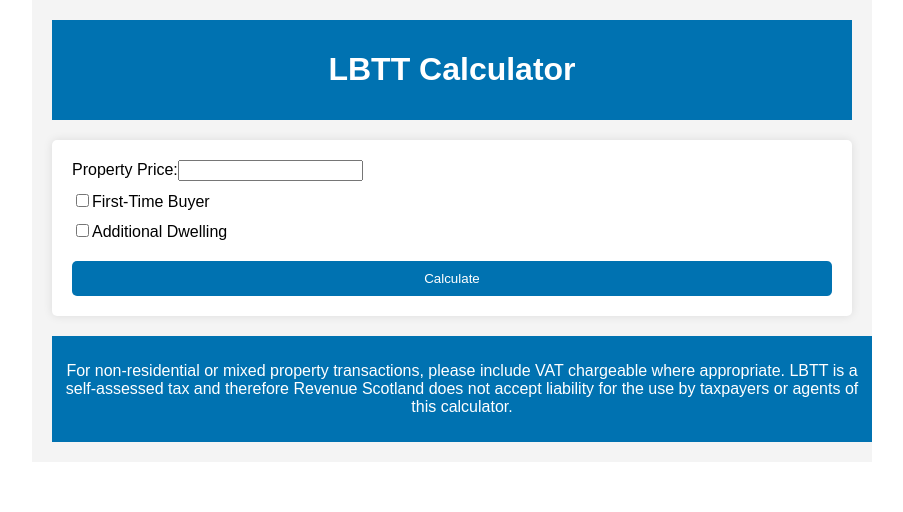
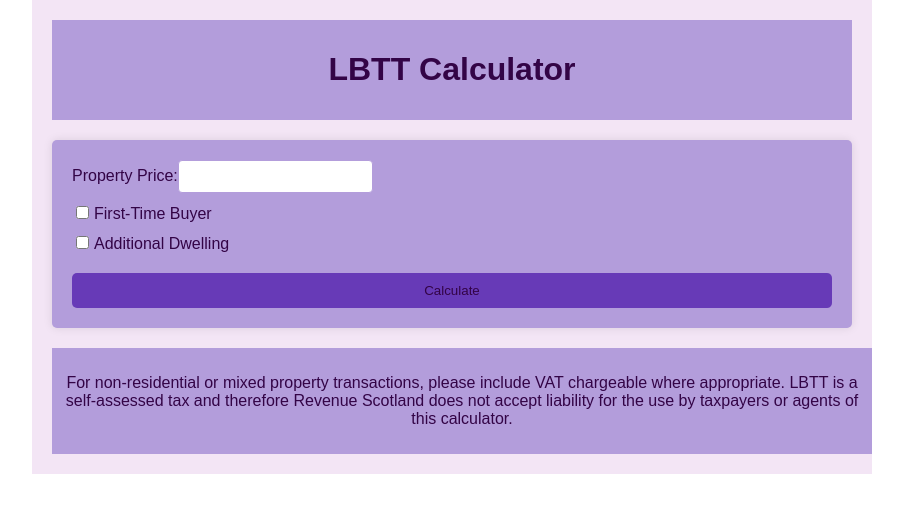
Before and after one commit to samuelloganbjss/LBTT_calculator, a React (Create React App) app in the folder lbtt-frontend/: page / in a window 1280 px wide. Shown: the top 512 px of the page, without its empty margins (188-1091 px from the left). Built offline with nearby package versions, Linux system fonts and the light colour scheme.

Commit message:
Updated colour scheme

```diff
--- a/lbtt-frontend/src/App.css
+++ b/lbtt-frontend/src/App.css
@@ -3,12 +3,12 @@
   margin: 0 auto;
   padding: 20px;
   font-family: Arial, sans-serif;
-  background-color: #f4f4f4;
+  background-color: #f3e5f5;
 }
 
 .app-header {
-  background-color: #0072b1;
-  color: white;
+  background-color: #b39ddb;
+  color: rgb(51, 4, 70);
   padding: 10px;
   text-align: center;
 }
@@ -16,7 +16,7 @@
 .app-main {
   margin: 20px 0;
   padding: 20px;
-  background-color: white;
+  background-color: #b39ddb;
   border-radius: 5px;
   box-shadow: 0 0 10px rgba(0, 0, 0, 0.1);
 }
@@ -28,32 +28,43 @@
 
 .calculator-form label {
   margin-bottom: 10px;
+  color: rgb(51, 4, 70);
+}
+
+input[type="number"] {
+  padding: 8px;
+  border: 1px solid #b39ddb;
+  border-radius: 4px;
+}
+
+input[type="checkbox"] {
+  margin-right: 5px;
 }
 
 button {
   margin-top: 10px;
   padding: 10px;
-  background-color: #0072b1;
-  color: white;
+  background-color: #673ab7;
+  color: rgb(51, 4, 70);
   border: none;
   border-radius: 5px;
   cursor: pointer;
 }
 
 button:hover {
-  background-color: #005f8a;
+  background-color: #673ab7;
 }
 
 .error-message {
-  color: red;
+  color: #b71c1c;
   margin-top: 10px;
 }
 
 .app-footer {
   text-align: center;
   padding: 10px;
-  background-color: #0072b1;
-  color: white;
+  background-color: #b39ddb;
+  color: rgb(51, 4, 70);
   position: relative;
   bottom: 0;
   width: 100%;
```
